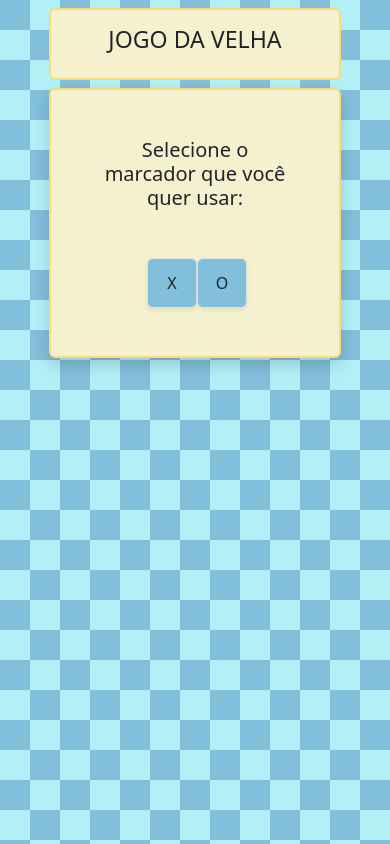
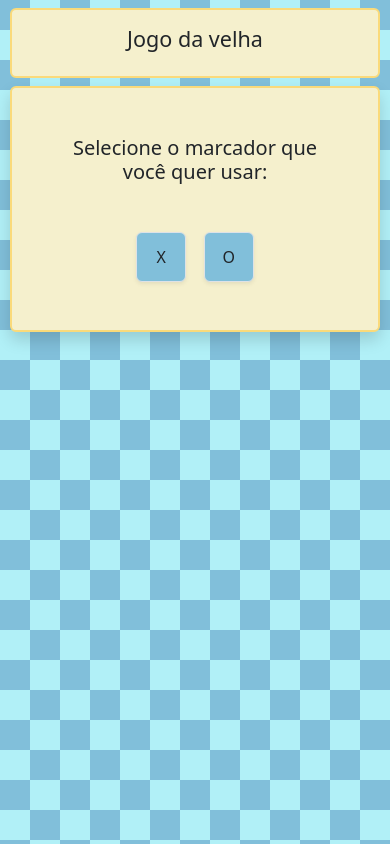
Before and after one commit to eduarda-pimentel/jogo-da-velha, a React (Create React App) app: page / in a window 390 px wide. Built offline with nearby package versions, Linux system fonts and the light colour scheme.

Commit message:
responsividade

```diff
--- a/src/App.css
+++ b/src/App.css
@@ -1,14 +1,21 @@
 *{
   max-height: 100vh;
   max-width: 100vw;
+  box-sizing: border-box;
 }
 
 body{
   background-image: url('../public/background.png');
 }
 
+.tabuleiro{
+  width: 70%;
+/*   border: 2px solid #FADA7A; */
+}
+
 .messageBoard{
   border: 2px solid #FADA7A;
+  width: 95%;
 }
 
 .popUpBackground{
@@ -23,3 +30,13 @@ body{
   align-items: center;
   justify-content: center;
 }
+
+@media (min-width:769px) {
+  .messageBoard{
+    width: 75%;
+  }
+
+  .tabuleiro{
+    width: 40%;
+  }
+}
--- a/src/components/header.js
+++ b/src/components/header.js
@@ -2,10 +2,10 @@ import '../App.css'
 
 export function Header({userIcon, computerIcon, initSelection}){
     return(
-        <header className='w-75 text-center mx-auto p-3 my-2 rounded messageBoard' style={{background:'#F5F0CD'}}>
-            <h3 className='fw-normal text-uppercase'> Jogo da velha </h3>
+        <header className='text-center mx-auto p-3 my-2 rounded messageBoard' style={{background:'#F5F0CD'}}>
+            <h4 className='fw-normal'> Jogo da velha </h4>
             {initSelection&&
-                <div className='d-flex w-50 mx-auto justify-content-around mt-2'>
+                <div className='d-flex w-50 mx-auto justify-content-around mt-4'>
                     <p> Você: <b> {userIcon} </b> </p>
                     <p> Computador: <b> {computerIcon} </b> </p>
                 </div>
--- a/src/components/playerSelection.js
+++ b/src/components/playerSelection.js
@@ -28,7 +28,7 @@ export function PlayerSelection({setUserIcon}){
     }
 
     return(
-        <div className="p-5 w-75 m-auto text-center shadow rounded messageBoard" style={{background:'#F5F0CD'}}>
+        <div className="p-5 m-auto text-center shadow rounded messageBoard" style={{background:'#F5F0CD'}}>
             <h5 className="fw-normal bg-transparent">
                 Selecione o marcador que você quer usar:
             </h5>
--- a/src/components/tabuleiro.js
+++ b/src/components/tabuleiro.js
@@ -31,8 +31,8 @@ function Cell({colIndex, rowIndex, nrows, valoresCells, turno, vencedor, atualiz
     return (
         <button
             key={`${rowIndex}-${colIndex}`}
-            className="col shadow d-flex align-items-center justify-content-center border-0"
-            style={{ aspectRatio: '1', background: hoverBackground }}
+            className="col d-flex align-items-center justify-content-center "
+            style={{ aspectRatio: '1', background: hoverBackground,  border: '1px solid #FADA7A'}}
             onMouseEnter={handleMouseEnter}
             onMouseLeave={handleMouseLeave}
             onClick={(e)=>handleClick(e)}
@@ -149,8 +149,8 @@ export function Tabuleiro({iconMatrix, setFimDeJogo, vencedor, setVencedor}){
     }, [turno]);
 
     return (
-        <div className='w-75 text-center mx-auto p-3 messageBoard' style={{backgroundColor:'#F5F0CD'}}>
-            <div className="container messageBoard rounded shadow" style={{width:'390px', height:'390px'}}>
+        <div className='text-center mx-auto p-3 messageBoard' style={{backgroundColor:'#F5F0CD'}}>
+            <div className="tabuleiro mx-auto rounded shadow">
                 {grid.map((row, rowIndex) => (
                     <div key={rowIndex} className="row d-flex">
                         {row}
```
Also changed, not shown: package.json (+7 -1 lines), 1 other file (tests, documents, lock files or other folders).
